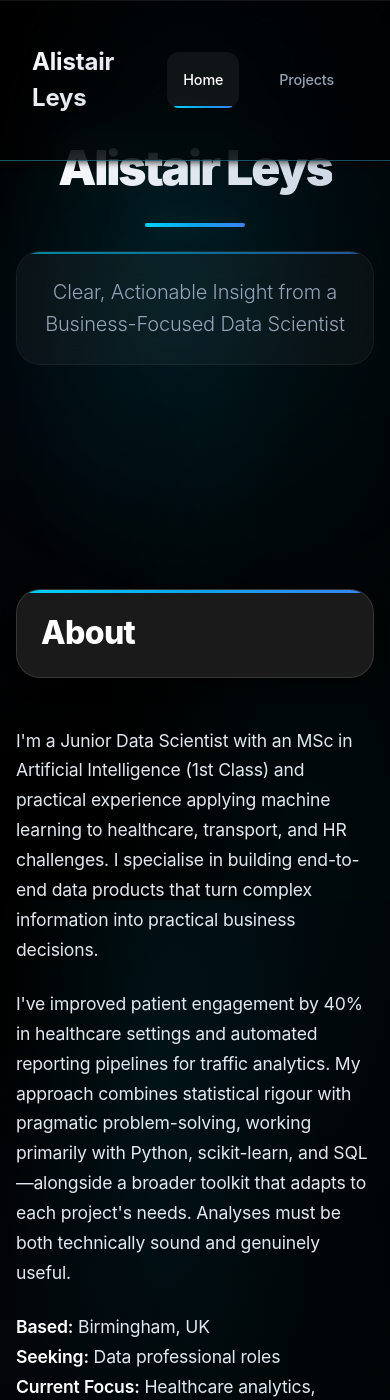
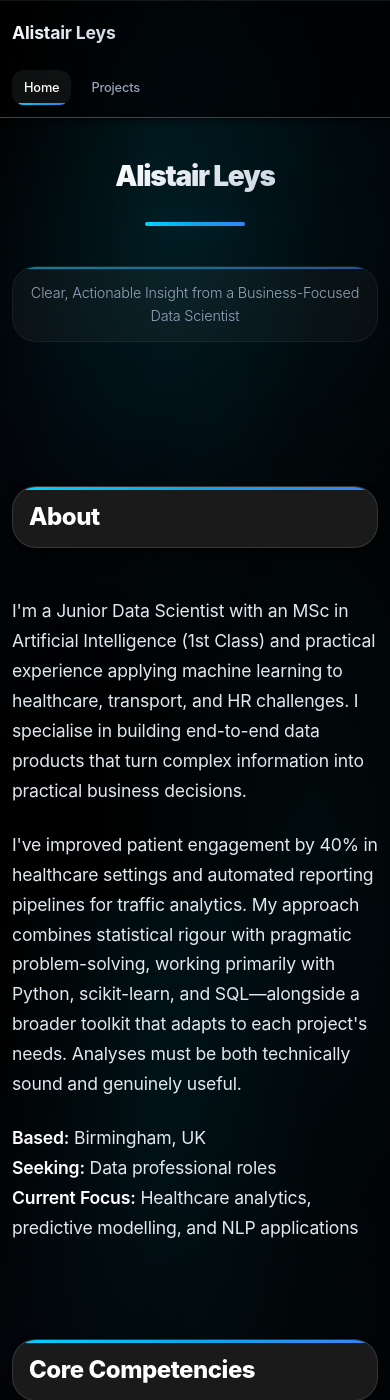
Before and after one commit to AlistairLeys/alistairleys.github.io, a Jekyll site: the page index.html, which Jekyll copies as it is, in a window 390 px wide and 1400 px high. Built offline with Jekyll 4.4.1, drawn with Linux system fonts in a browser that asks for light colours.

Commit message:
Comprehensive mobile optimization: Fix logo cutoff, header layout, prevent horizontal overflow on all pages

```diff
--- a/index.html
+++ b/index.html
@@ -114,6 +114,7 @@
             -webkit-font-smoothing: antialiased;
             -moz-osx-font-smoothing: grayscale;
             overflow-x: hidden;
+            max-width: 100vw;
             padding-top: 0;
         }
 
@@ -608,53 +609,148 @@
             letter-spacing: -0.01em;
         }
 
-        /* Responsive Design */
+        /* Responsive Design - Comprehensive Mobile Optimization */
         @media (max-width: 768px) {
-            .container {
-                padding: 0 var(--spacing-lg);
+            /* Header - Fix logo cutoff and layout */
+            header .header-content {
+                padding: 1rem;
+                flex-direction: column;
+                align-items: flex-start;
+                gap: 1rem;
+            }
+
+            header .logo {
+                font-size: 1.25rem;
+                white-space: normal;
+                word-wrap: break-word;
+                overflow: visible;
+                text-overflow: clip;
+                max-width: 100%;
             }
 
             .nav {
-                margin: var(--spacing-lg) 0 var(--spacing-xl) 0;
-                padding: var(--spacing-sm);
+                flex-direction: row;
+                flex-wrap: wrap;
+                gap: 0.5rem;
+                width: 100%;
+                margin: 0;
+                padding: 0;
             }
 
             .nav a {
-                display: block;
-                margin: var(--spacing-xs) 0;
-                padding: var(--spacing-md);
+                flex: 0 1 auto;
+                padding: 0.5rem 1rem;
+                font-size: 0.85rem;
+                margin: 0;
+            }
+
+            /* Main content - Add padding for header */
+            main {
+                padding-top: 120px;
+            }
+
+            .container {
+                padding: 0 1rem;
+                max-width: 100%;
+            }
+
+            /* Hero section */
+            .hero {
+                padding: 2rem 0;
+            }
+
+            .hero h1 {
+                font-size: 2rem;
+                line-height: 1.2;
+                word-wrap: break-word;
+            }
+
+            .tagline {
+                font-size: 1rem;
+                padding: 1rem;
+                margin: 1rem 0;
+            }
+
+            /* Section headings */
+            .section h2 {
+                font-size: 1.75rem;
+                padding: 1rem;
+            }
+
+            /* Projects and experience cards */
+            .project, .experience {
+                padding: 1.25rem;
+                margin-bottom: 1.5rem;
+            }
+
+            .project h3, .experience h3 {
+                font-size: 1.25rem;
+            }
+
+            .project p, .experience p {
+                font-size: 0.95rem;
+            }
+
+            /* Buttons */
+            .btn {
+                width: 100%;
+                margin: 0.75rem 0;
+                padding: 0.875rem 1.5rem;
                 font-size: 0.9rem;
             }
 
-            .hero {
-                padding: var(--spacing-xl) 0;
+            /* Skills/tech lists */
+            ul {
+                padding-left: 1.5rem;
+            }
+
+            ul li {
+                font-size: 0.95rem;
+                margin-bottom: 0.5rem;
+            }
+        }
+
+        /* Extra small devices */
+        @media (max-width: 480px) {
+            header .header-content {
+                padding: 0.75rem;
+            }
+
+            header .logo {
+                font-size: 1.1rem;
+            }
+
+            .nav a {
+                padding: 0.4rem 0.75rem;
+                font-size: 0.8rem;
+            }
+
+            .hero h1 {
+                font-size: 1.75rem;
+            }
+
+            .tagline {
+                font-size: 0.9rem;
+                padding: 0.875rem;
             }
 
             .section h2 {
-                padding: var(--spacing-lg);
+                font-size: 1.5rem;
             }
 
-            .btn {
-                width: 100%;
-                margin: var(--spacing-md) 0;
-            }
-
-            .project, .experience {
-                padding: var(--spacing-lg);
+            .container {
+                padding: 0 0.75rem;
             }
         }
 
-        @media (max-width: 480px) {
+        /* Tablet optimization */
+        @media (min-width: 769px) and (max-width: 1024px) {
             .container {
-                padding: 0 var(--spacing-md);
+                padding: 0 2rem;
             }
 
-            .nav {
-                margin: var(--spacing-md) 0;
-            }
-
-            .tagline {
-                padding: var(--spacing-lg);
+            header .logo {
+                font-size: 1.4rem;
             }
         }
 
--- a/projects/cyclistic/index.html
+++ b/projects/cyclistic/index.html
@@ -106,6 +106,8 @@
             margin: 0;
             padding: 0;
             padding-top: 100px;
+            overflow-x: hidden;
+            max-width: 100vw;
         }
 
         /* Header - Enhanced Glassmorphism */
--- a/projects/diabetes/index.html
+++ b/projects/diabetes/index.html
@@ -120,6 +120,7 @@
             -moz-osx-font-smoothing: grayscale;
             position: relative;
             overflow-x: hidden;
+            max-width: 100vw;
         }
 
         body::before {
```
Also changed, not shown: projects/index.html (+111 -7 lines).
